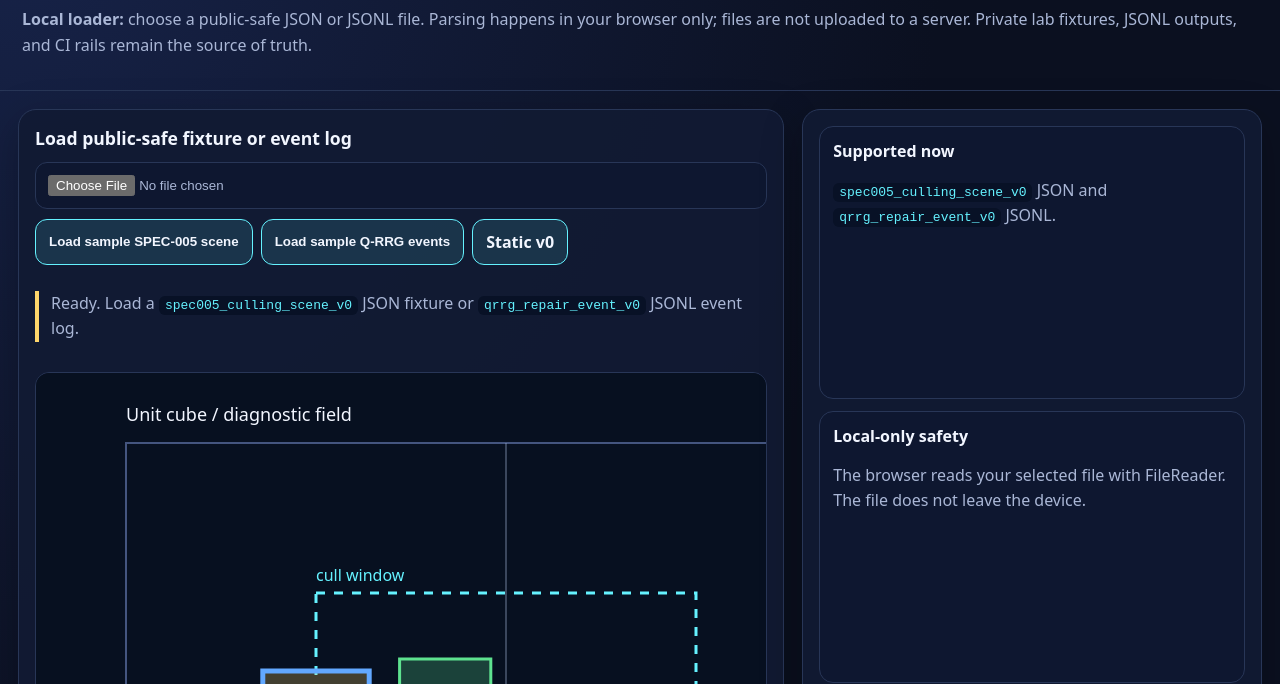
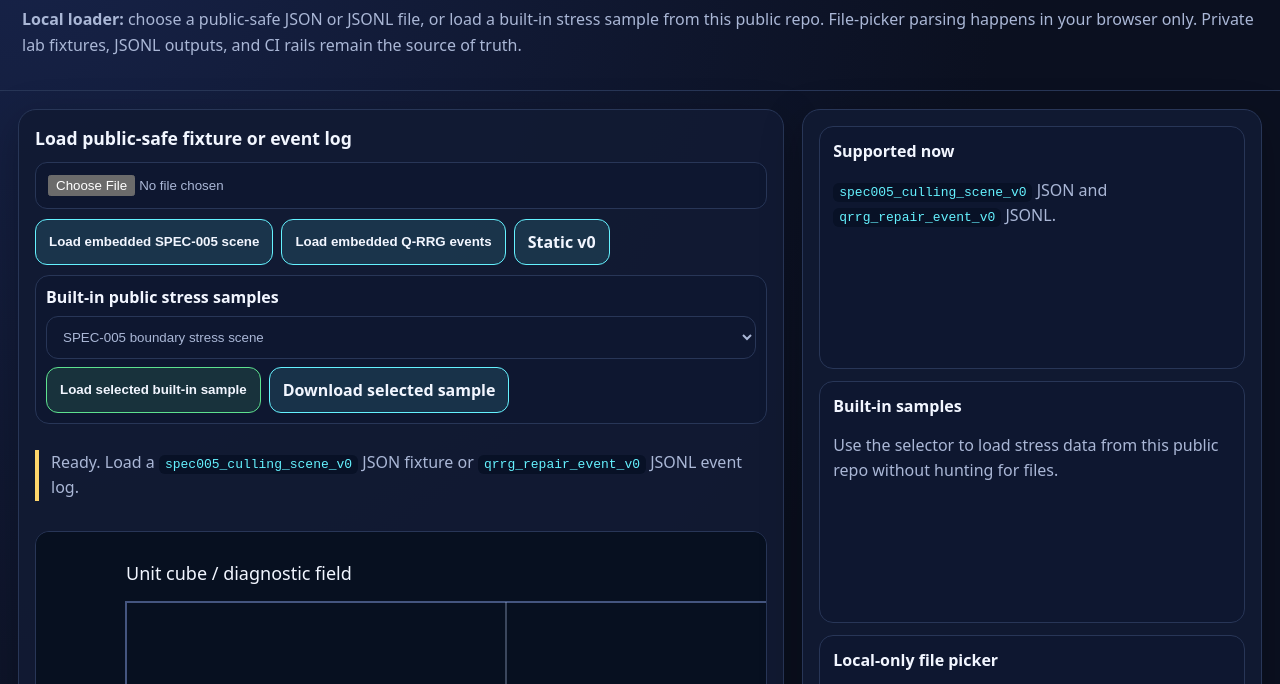
Before and after one commit to EchoPath-Source/Preconditioning-Lab-Demo, a plain HTML site: page visual-diagnostic-demo-v1/index.html in a window 1280 px wide. Shown: the part 87-771 px from the top of the page. Drawn offline with Linux system fonts and the light colour scheme.

Commit message:
Add built-in stress sample picker to demo v1

```diff
--- a/visual-diagnostic-demo-v1/index.html
+++ b/visual-diagnostic-demo-v1/index.html
@@ -15,9 +15,11 @@
     main { display:grid; grid-template-columns:minmax(320px, 1.25fr) minmax(280px, .75fr); gap:18px; padding:18px; }
     .panel { background:rgba(18,26,51,.93); border:1px solid var(--line); border-radius:18px; padding:16px; box-shadow:0 12px 40px rgba(0,0,0,.25); }
     .toolbar { display:grid; gap:10px; grid-template-columns:1fr; margin-bottom:14px; }
-    input[type=file] { width:100%; padding:12px; border-radius:12px; border:1px solid var(--line); background:#0e1730; color:var(--muted); }
+    input[type=file], select { width:100%; padding:12px; border-radius:12px; border:1px solid var(--line); background:#0e1730; color:var(--muted); }
     button, a.button { display:inline-flex; align-items:center; justify-content:center; border:1px solid var(--cyan); color:var(--ink); background:rgba(101,242,255,.12); padding:11px 13px; border-radius:12px; text-decoration:none; font-weight:650; cursor:pointer; }
+    button.primary, a.button.primary { border-color:var(--green); background:rgba(94,226,143,.13); }
     .buttons { display:flex; flex-wrap:wrap; gap:8px; }
+    .sample-grid { display:grid; grid-template-columns:1fr; gap:8px; padding:10px; border:1px solid var(--line); border-radius:14px; background:#0e1730; }
     .canvas-scroll { overflow-x:auto; border-radius:14px; border:1px solid var(--line); background:#071020; }
     #scene { width:1100px; height:760px; background:#071020; display:block; }
     .legend { display:grid; gap:8px; margin-top:12px; color:var(--muted); font-size:.95rem; }
@@ -31,13 +33,13 @@
     .bad { border-left-color: var(--red); }
     footer { padding: 18px 28px 30px; color:var(--muted); }
     .pill { display:inline-flex; margin:0 8px 8px 0; padding:6px 10px; border:1px solid var(--line); border-radius:999px; }
-    @media (max-width: 900px) { main { grid-template-columns:1fr; padding:14px; } header { padding:24px 16px 14px; } #scene { width:980px; height:700px; } .canvas-scroll { -webkit-overflow-scrolling: touch; } }
+    @media (max-width: 900px) { main { grid-template-columns:1fr; padding:14px; } header { padding:24px 16px 14px; } #scene { width:980px; height:700px; } .canvas-scroll { -webkit-overflow-scrolling: touch; } .buttons button, .buttons a { flex:1 1 100%; } }
   </style>
 </head>
 <body>
   <header>
     <h1>Visual Diagnostic Demo v1</h1>
-    <p><strong>Local loader:</strong> choose a public-safe JSON or JSONL file. Parsing happens in your browser only; files are not uploaded to a server. Private lab fixtures, JSONL outputs, and CI rails remain the source of truth.</p>
+    <p><strong>Local loader:</strong> choose a public-safe JSON or JSONL file, or load a built-in stress sample from this public repo. File-picker parsing happens in your browser only. Private lab fixtures, JSONL outputs, and CI rails remain the source of truth.</p>
   </header>
 
   <main>
@@ -46,9 +48,25 @@
       <div class="toolbar">
         <input id="fileInput" type="file" accept=".json,.jsonl,application/json" />
         <div class="buttons">
-          <button id="sampleSpec">Load sample SPEC-005 scene</button>
-          <button id="sampleQrrg">Load sample Q-RRG events</button>
+          <button id="sampleSpec">Load embedded SPEC-005 scene</button>
+          <button id="sampleQrrg">Load embedded Q-RRG events</button>
           <a class="button" href="../visual-diagnostic-demo-v0/">Static v0</a>
+        </div>
+        <div class="sample-grid">
+          <label for="sampleSelect"><strong>Built-in public stress samples</strong></label>
+          <select id="sampleSelect" aria-label="Built-in public stress sample selector">
+            <option value="sample-data/spec005_boundary_stress_scene_v0.json">SPEC-005 boundary stress scene</option>
+            <option value="sample-data/spec005_carry_retention_scene_v0.json">SPEC-005 carry-retention scene</option>
+            <option value="sample-data/qrrg_repair_stress_events_v0.jsonl">Q-RRG repair stress events</option>
+            <option value="sample-data/mixed_scene_qrrg_pair_spec005_scene_v0.json">Mixed pair scene JSON</option>
+            <option value="sample-data/mixed_scene_qrrg_pair_events_v0.jsonl">Mixed pair Q-RRG events JSONL</option>
+            <option value="sample-data/spec005_culling_scene_v0.json">Baseline SPEC-005 sample</option>
+            <option value="sample-data/qrrg_repair_events_v0.jsonl">Baseline Q-RRG sample</option>
+          </select>
+          <div class="buttons">
+            <button class="primary" id="loadRepoSample">Load selected built-in sample</button>
+            <a class="button" id="downloadSample" href="../sample-data/spec005_boundary_stress_scene_v0.json" download>Download selected sample</a>
+          </div>
         </div>
         <p id="status" class="status">Ready. Load a <code>spec005_culling_scene_v0</code> JSON fixture or <code>qrrg_repair_event_v0</code> JSONL event log.</p>
       </div>
@@ -67,9 +85,10 @@
 
     <aside class="panel cards">
       <div class="card"><strong>Supported now</strong><p><code>spec005_culling_scene_v0</code> JSON and <code>qrrg_repair_event_v0</code> JSONL.</p></div>
-      <div class="card"><strong>Local-only safety</strong><p>The browser reads your selected file with FileReader. The file does not leave the device.</p></div>
+      <div class="card"><strong>Built-in samples</strong><p>Use the selector to load stress data from this public repo without hunting for files.</p></div>
+      <div class="card"><strong>Local-only file picker</strong><p>When using Choose File, the browser reads the selected file with FileReader. It does not leave the device.</p></div>
       <div class="card"><strong>Still not proof</strong><p>This page visualizes public-safe data. It does not make performance, production, SDK, or private-kernel claims.</p></div>
-      <div class="card"><strong>Next</strong><p>Training Gym AABB/segment JSON support can be added after we settle the public-safe event fields.</p></div>
+      <div class="card"><strong>Next</strong><p>v2 can correlate matched scene objects and Q-RRG event addresses in one combined view.</p></div>
     </aside>
   </main>
 
@@ -84,10 +103,13 @@
     const canvas = document.getElementById('scene');
     const ctx = canvas.getContext('2d');
     const statusEl = document.getElementById('status');
+    const sampleSelect = document.getElementById('sampleSelect');
+    const downloadSample = document.getElementById('downloadSample');
     const colors = { inside:'#5ee28f', red:'#ff6b6b', blue:'#62a8ff', gold:'#ffd66b', violet:'#b58cff', cyan:'#65f2ff', line:'#44557f', text:'#f2f6ff', muted:'#aab7d6' };
     const sx = v => 90 + v * 760;
     const sy = v => 70 + v * 600;
     const label = (text, x, y, color = colors.text, size = 16) => { ctx.fillStyle = color; ctx.font = `${size}px ui-sans-serif, system-ui`; ctx.fillText(String(text), x, y); };
+    const sampleUrl = () => '../' + sampleSelect.value;
 
     const sampleSpec = {
       schema_version:'spec005_culling_scene_v0', fixture_id:'embedded_spec005_sample', cull_bounds:{mn:[.25,.25,.25], mx:[.75,.75,.75]},
@@ -173,9 +195,24 @@
         throw new Error('Unsupported JSONL event shape');
       } catch (err) { setStatus(`Could not load ${name}: ${err.message}`, 'bad'); drawBase('Load failed'); }
     }
+    async function loadRepoSample() {
+      const path = sampleSelect.value;
+      try {
+        setStatus(`Loading built-in sample ${path}...`);
+        const response = await fetch('../' + path, {cache:'no-store'});
+        if (!response.ok) throw new Error(`HTTP ${response.status}`);
+        loadText(await response.text(), path.split('/').pop());
+      } catch (err) {
+        setStatus(`Could not load built-in sample: ${err.message}`, 'bad');
+      }
+    }
+    function syncDownloadLink() { downloadSample.href = sampleUrl(); downloadSample.setAttribute('download', sampleSelect.value.split('/').pop()); }
     document.getElementById('fileInput').addEventListener('change', async (event) => { const file = event.target.files[0]; if (!file) return; loadText(await file.text(), file.name); });
     document.getElementById('sampleSpec').addEventListener('click', () => { drawSpec(sampleSpec); setStatus('Loaded embedded SPEC-005 sample scene.', 'ok'); });
     document.getElementById('sampleQrrg').addEventListener('click', () => { drawQrrg(sampleQrrg); setStatus('Loaded embedded Q-RRG sample events.', 'ok'); });
+    document.getElementById('loadRepoSample').addEventListener('click', loadRepoSample);
+    sampleSelect.addEventListener('change', syncDownloadLink);
+    syncDownloadLink();
     drawSpec(sampleSpec);
   </script>
 </body>
```
